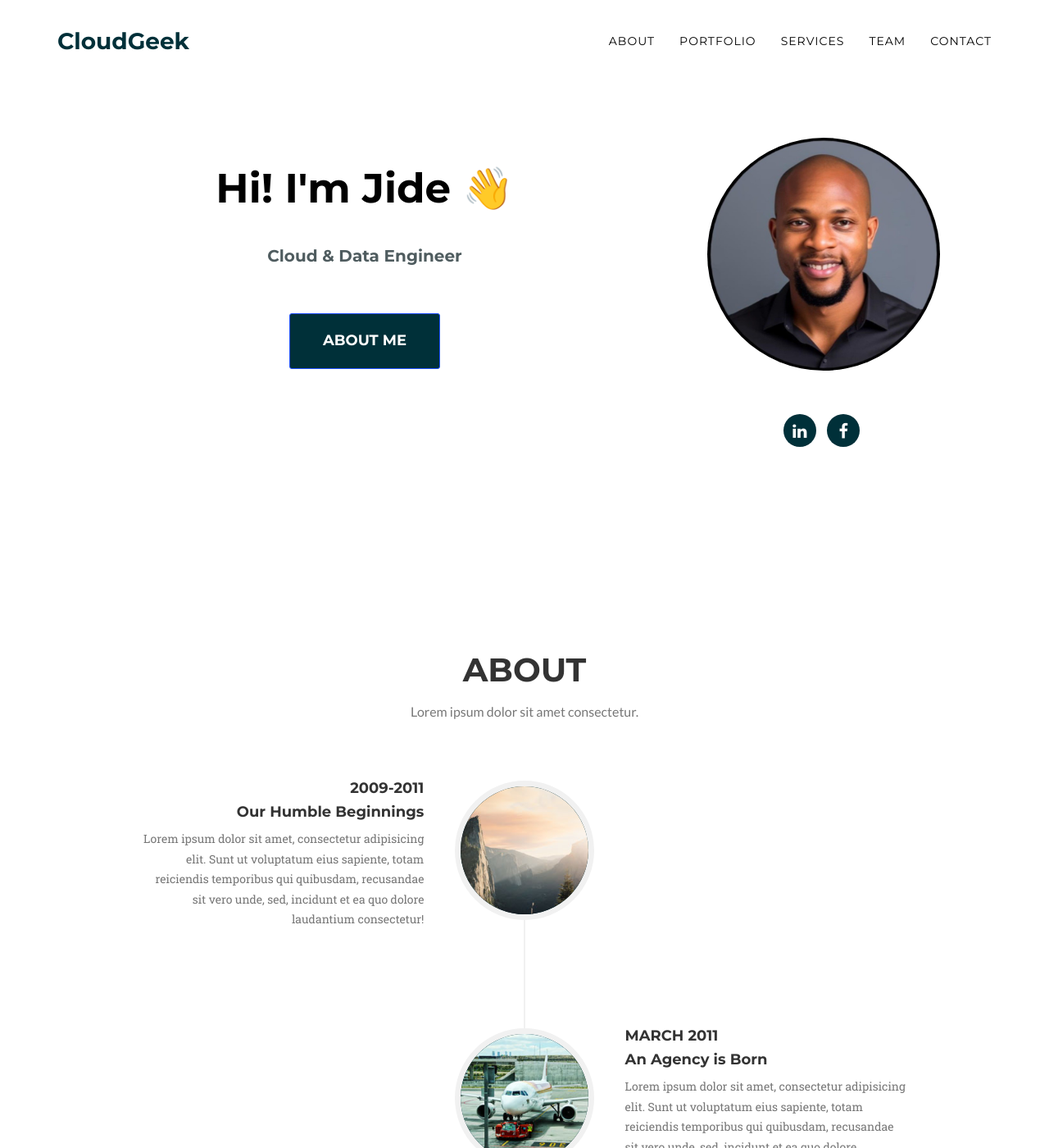
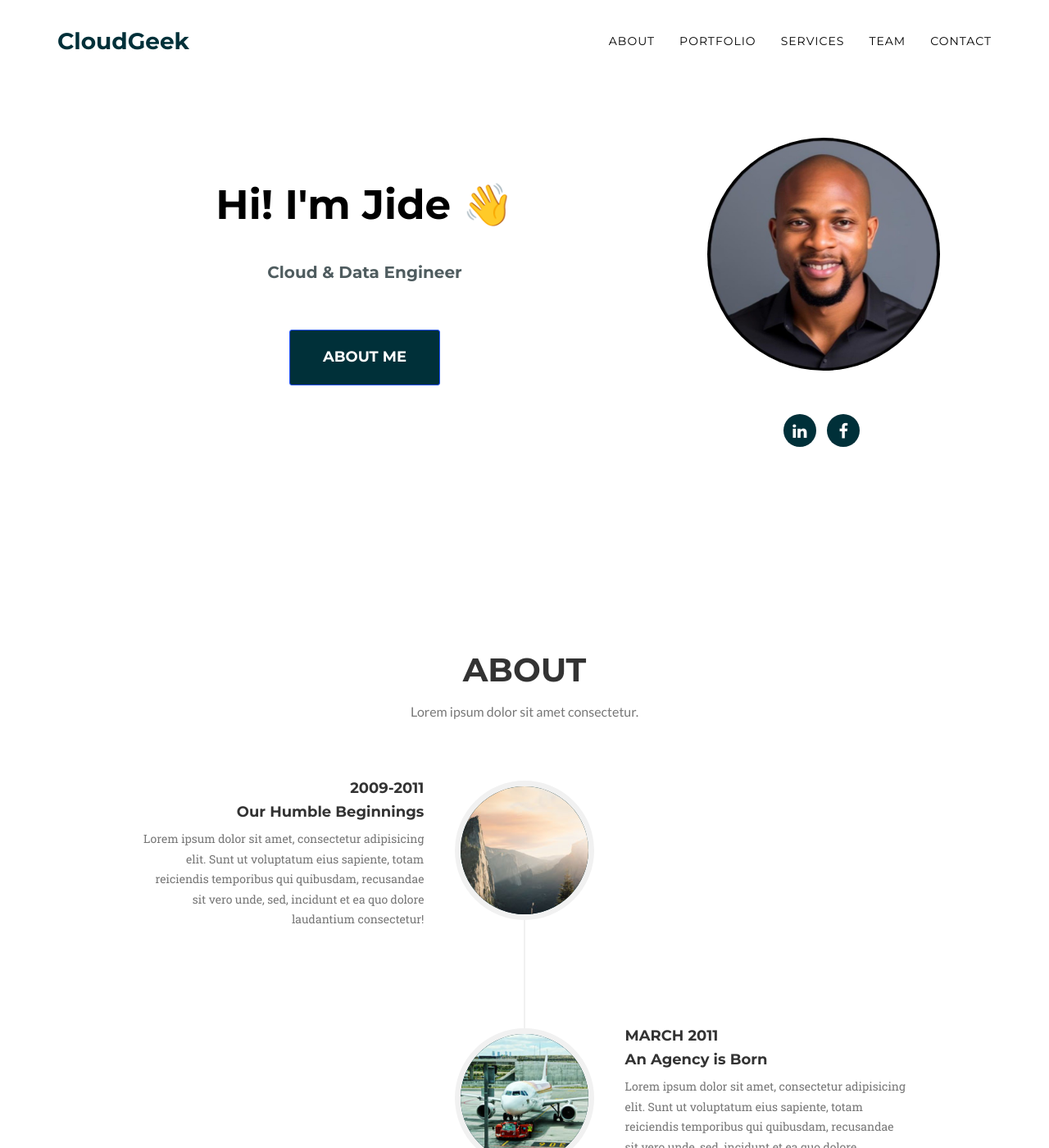
Before and after one commit to OlaOlagunju/cloudgeek.com.ng, a Jekyll site: the page built from index.md, in a window 1280 px wide and 1400 px high. Shown: the whole window at 82% size. Built offline with Jekyll 4.4.1, drawn with Linux system fonts in a browser that asks for light colours; nearby versions of some CDN libraries; some web fonts are replaced.

Commit message:
Update agency.scss

```diff
--- a/_sass/agency.scss
+++ b/_sass/agency.scss
@@ -211,7 +211,7 @@ header {
 @media(min-width:768px) {
     header {
         .intro-text {
-            padding-top: 200px;
+            padding-top: 220px;
             padding-bottom: 100px;
             .intro-lead-in {
                 @include script-font;
```
